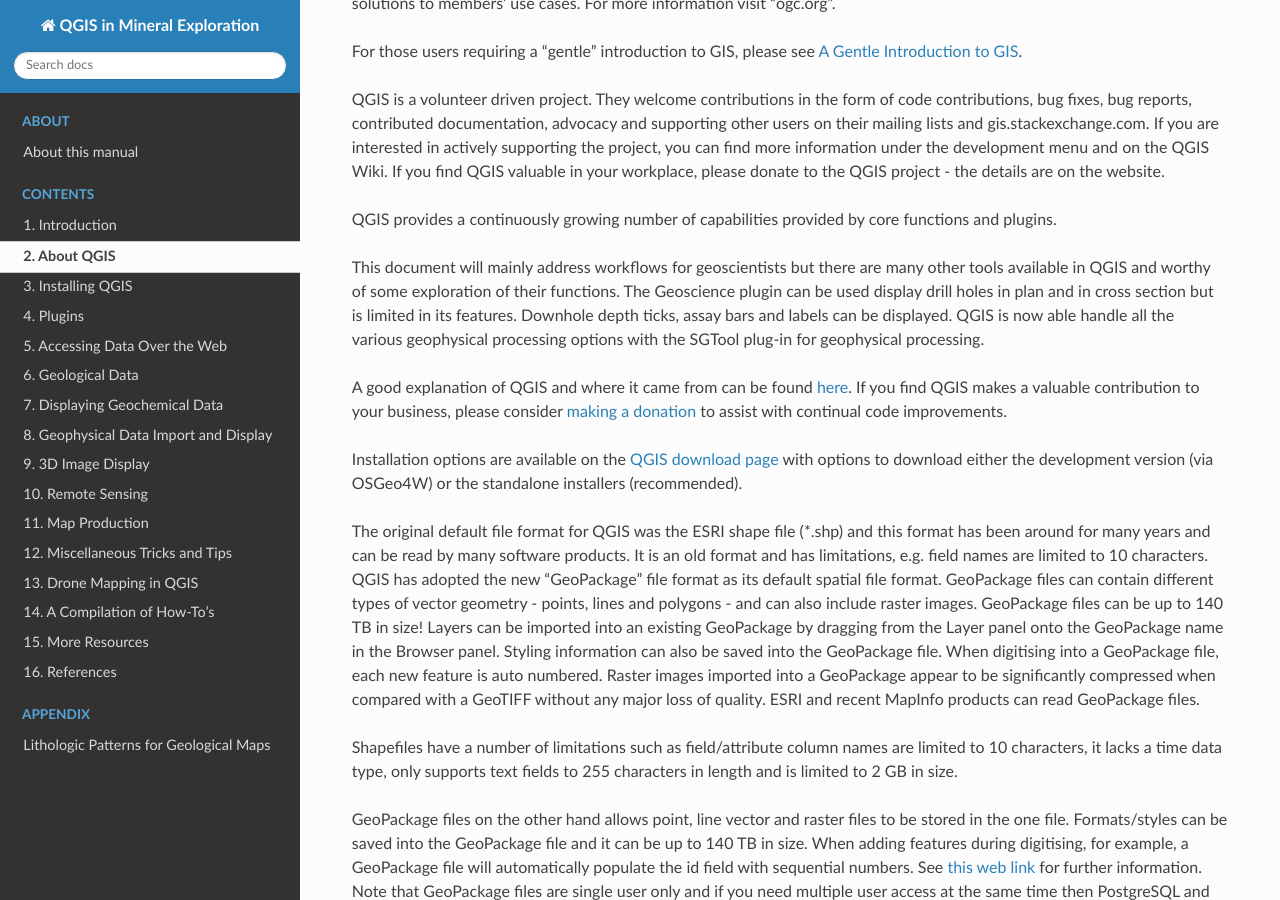
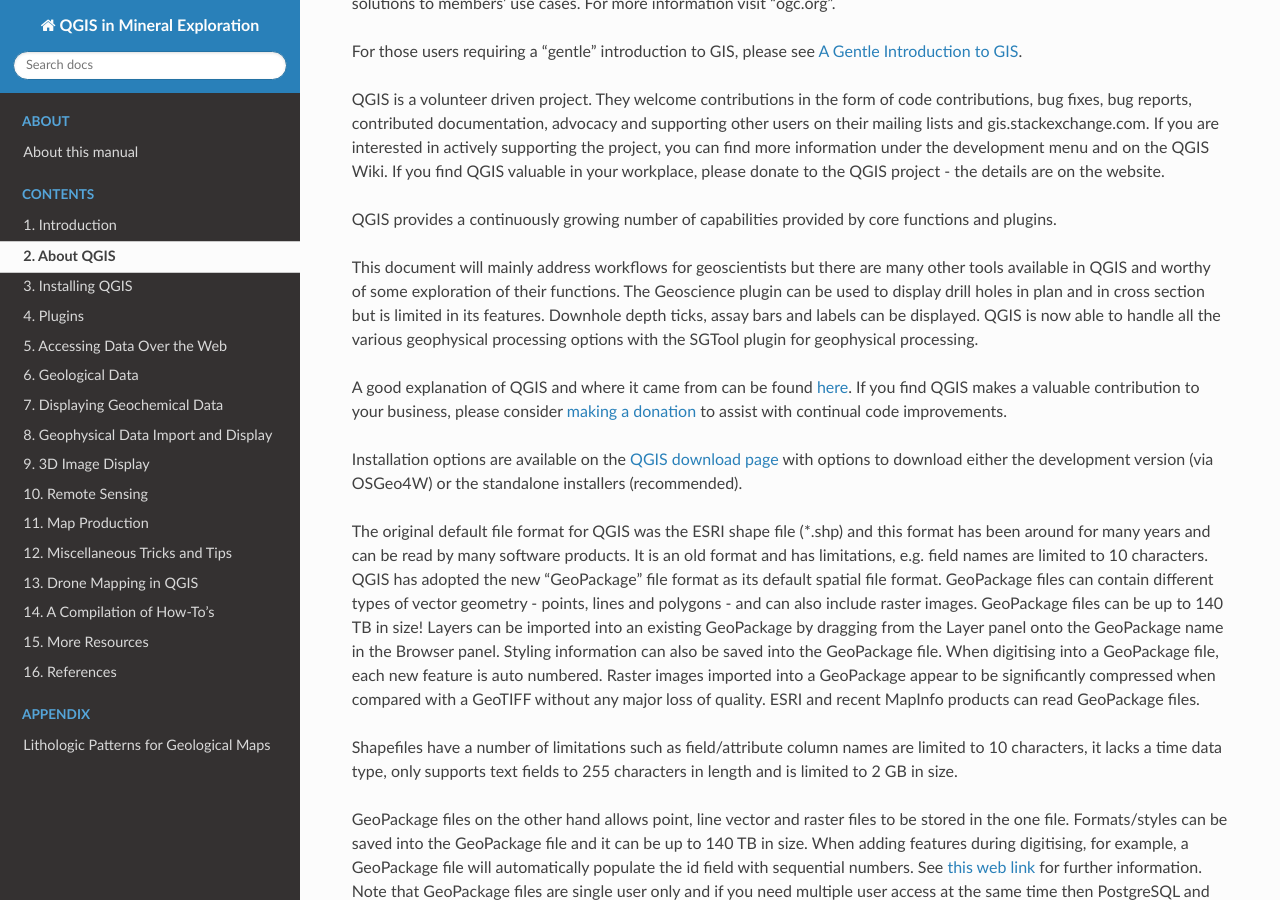
Before and after one commit to mammothgeospatial/qgis-in-mineral-exploration, a Sphinx documentation site: the page built from docs/source/about_qgis/index.rst, in a window 1280 px wide and 900 px high, scrolled down 407 px. Built offline with Sphinx 7.4.7 and the Read the Docs theme 3.1.0, drawn with Linux system fonts in a browser that asks for light colours.

Commit message:
proofreading

```diff
--- a/docs/source/about_qgis/index.rst
+++ b/docs/source/about_qgis/index.rst
@@ -17,7 +17,7 @@
 
 QGIS provides a continuously growing number of capabilities provided by core functions and plugins.
 
-This document will mainly address workflows for geoscientists but there are many other tools available in QGIS and worthy of some exploration of their functions. The Geoscience plugin can be used display drill holes in plan and in cross section but is limited in its features. Downhole depth ticks, assay bars and labels can be displayed. QGIS is now able handle all the various geophysical processing options with the SGTool plug-in for geophysical processing.
+This document will mainly address workflows for geoscientists but there are many other tools available in QGIS and worthy of some exploration of their functions. The Geoscience plugin can be used to display drill holes in plan and in cross section but is limited in its features. Downhole depth ticks, assay bars and labels can be displayed. QGIS is now able to handle all the various geophysical processing options with the SGTool plugin for geophysical processing.
 
 A good explanation of QGIS and where it came from can be found `here <https://www.youtube.com/watch?v=As4hfPecxoU>`_.
 If you find QGIS makes a valuable contribution to your business, please consider `making a donation <https://qgis.org/funding/donate/>`_ to assist with continual code improvements.
--- a/docs/source/geological_data/plotting_drill_hole_traces/index.rst
+++ b/docs/source/geological_data/plotting_drill_hole_traces/index.rst
@@ -5,7 +5,7 @@
 Plotting Drill Hole Traces and 3D Drill Data Display
 ====================================================
 
-There are two options to displaying drill hole traces on maps. One is to create the horizontal trace and use the “Shape Tools” plugin to plot the lines, or you can use the “Geoscience” plugin (prefeerred method). Both methods are described here.
+There are two options to displaying drill hole traces on maps. One is to create the horizontal trace and use the “Shape Tools” plugin to plot the lines, or you can use the “Geoscience” plugin (preferred method). Both methods are described here.
 
 .. toctree::
 
```
